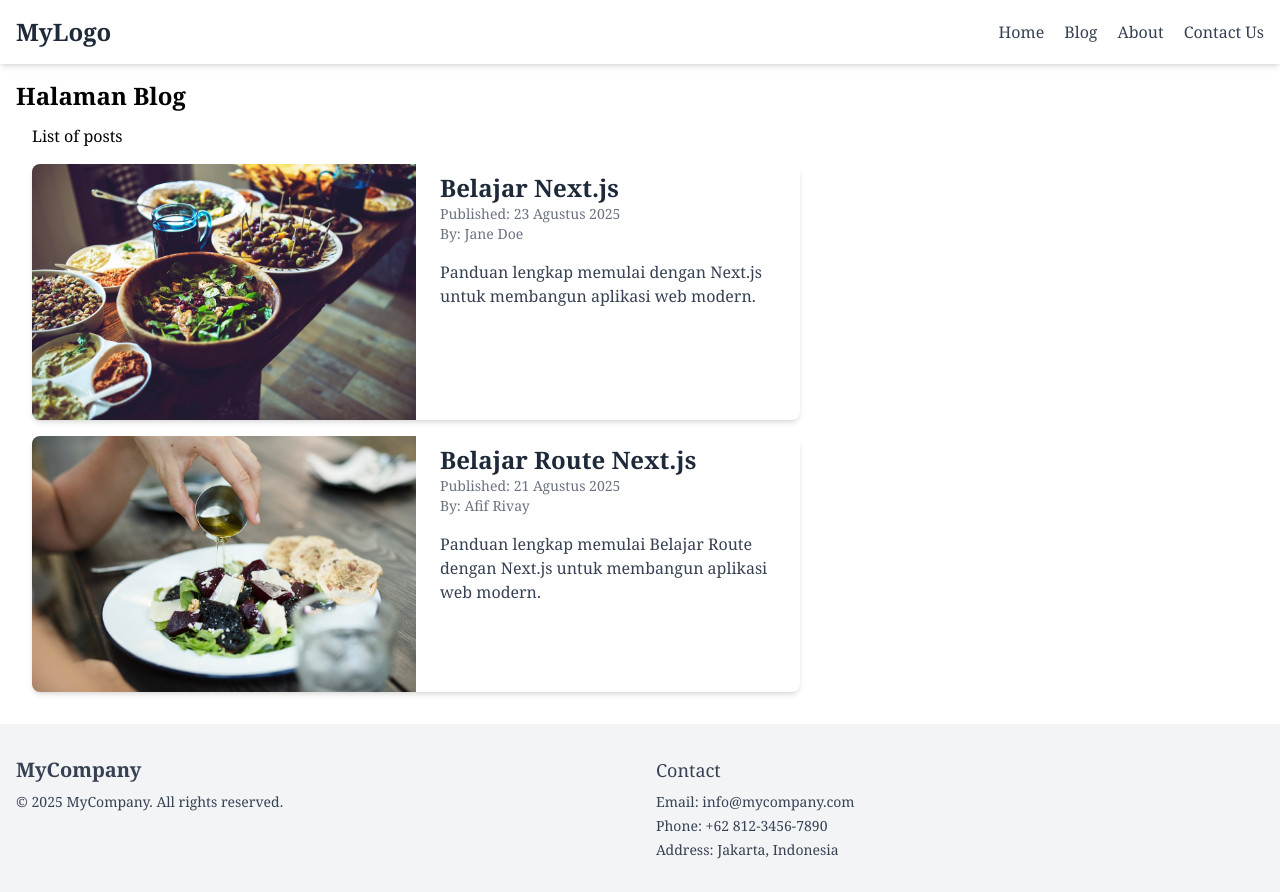
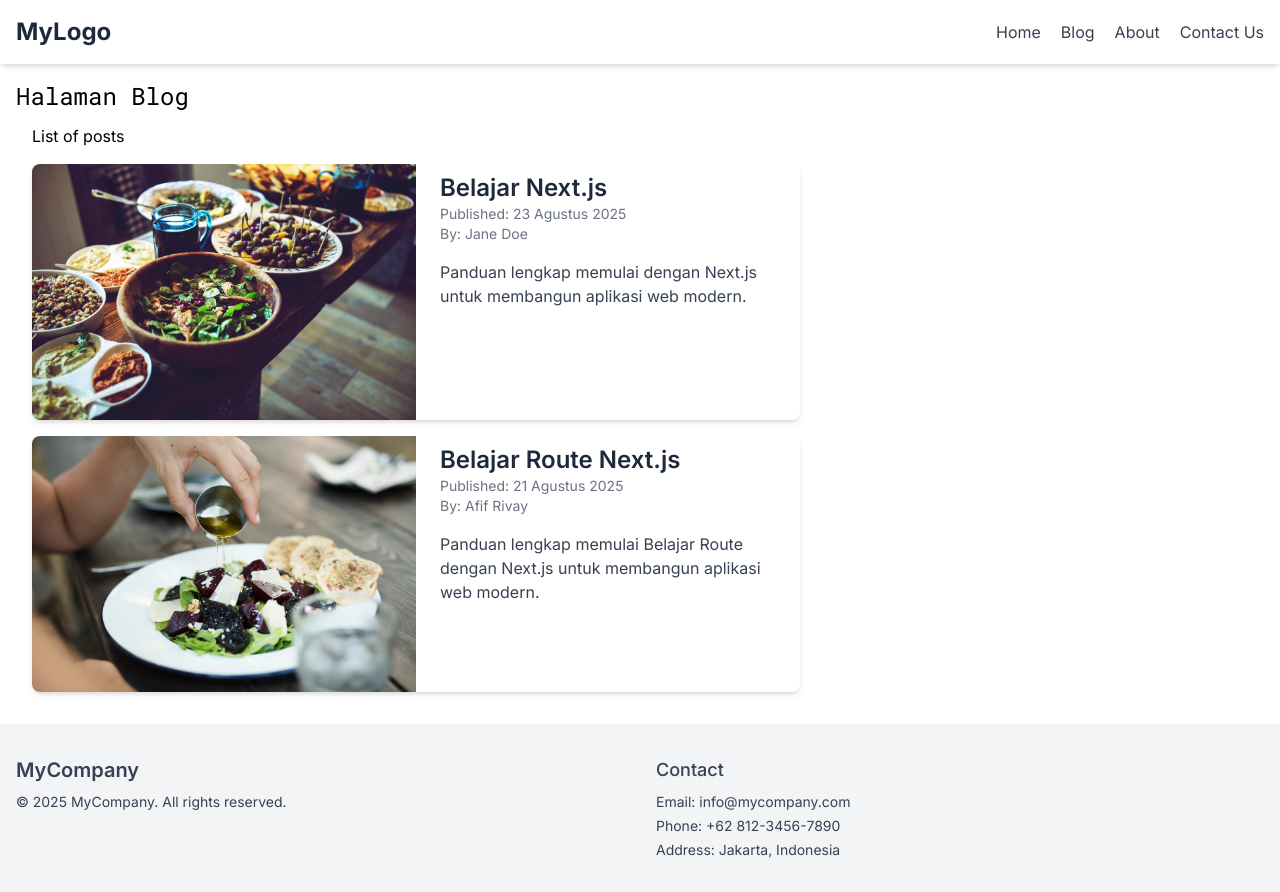
Before and after one commit to afifrivay29/project-nextjs, a Next.js app: page /blog in a window 1280 px wide. Built offline with nearby package versions, Linux system fonts and the light colour scheme.

Commit message:
Setup Font Variable with Tailwindcss (fonts.ts)

```diff
--- a/app/about/page.tsx
+++ b/app/about/page.tsx
@@ -1,5 +1,6 @@
 import Heading from "../../components/Heading";
+import { roboto_mono } from "../fonts";
 
 export default function AboutPage() {
-  return <Heading>Halaman About</Heading>;
+  return <Heading className={roboto_mono.className}>Halaman About</Heading>;
 }
--- a/app/blog/page.tsx
+++ b/app/blog/page.tsx
@@ -1,10 +1,11 @@
 import Heading from "../../components/Heading";
 import PostCards from "../../components/PostCards";
+import { roboto_mono } from "../fonts";
 
 export default function BlogPage() {
   return (
     <>
-      <Heading>Halaman Blog</Heading>
+      <Heading className={roboto_mono.className}>Halaman Blog</Heading>
       <p className="mx-auto px-4">List of posts</p>
       {/* <ul className="mx-auto pl-10">
         <li className="list-disc">
--- a/app/contact/page.tsx
+++ b/app/contact/page.tsx
@@ -1,5 +1,8 @@
 import Heading from "../../components/Heading";
+import { roboto_mono } from "../fonts";
 
 export default function ContactPage() {
-  return <Heading>Halaman Contact Us</Heading>;
+  return (
+    <Heading className={roboto_mono.className}>Halaman Contact Us</Heading>
+  );
 }
--- /dev/null
+++ b/app/fonts.ts
@@ -0,0 +1,12 @@
+import { Inter, Roboto_Mono } from "next/font/google";
+
+export const inter = Inter({
+  subsets: ["latin"],
+  display: "swap",
+});
+
+export const roboto_mono = Roboto_Mono({
+  subsets: ["latin"],
+  display: "swap",
+  weight: ["400"],
+});
--- a/app/globals.css
+++ b/app/globals.css
@@ -1,5 +1,5 @@
 @import "tailwindcss";
 
-body {
+/* body {
   font-family: Cambria, Cochin, Georgia, Times, "Times New Roman", serif;
-}
+} */
--- a/app/layout.tsx
+++ b/app/layout.tsx
@@ -1,6 +1,7 @@
 import Header from "../components/Header";
 import Footer from "../components/Footer";
 import "../app/globals.css";
+import { inter } from "../app/fonts";
 
 export default function RootLayout({
   children,
@@ -9,7 +10,7 @@ export default function RootLayout({
 }) {
   console.log("hello world");
   return (
-    <html lang="en">
+    <html lang="en" className={inter.className}>
       <body>
         <div>
           <Header />
--- a/app/page.tsx
+++ b/app/page.tsx
@@ -4,6 +4,7 @@
 // import { useEffect } from "react";
 
 import Heading from "../components/Heading";
+import { roboto_mono } from "./fonts";
 
 export default function Page() {
   //   useEffect(() => {
@@ -11,7 +12,7 @@ export default function Page() {
   //   }, []);
   return (
     <>
-      <Heading>Halaman Home</Heading>
+      <Heading className={roboto_mono.className}>Halaman Home</Heading>
       <p>Hello, Next.js!</p>
     </>
   );
--- a/components/Heading.tsx
+++ b/components/Heading.tsx
@@ -1,3 +1,10 @@
-export default function Heading({ children }: { children: React.ReactNode }) {
-  return <h1 className="text-2xl font-bold pb-3">{children}</h1>;
+import React from "react";
+
+type HeadingProps = {
+  children: React.ReactNode;
+  className?: string;
+};
+
+export default function Heading({ children, className }: HeadingProps) {
+  return <h1 className={`text-2xl font-bold pb-3 ${className}`}>{children}</h1>;
 }
```
